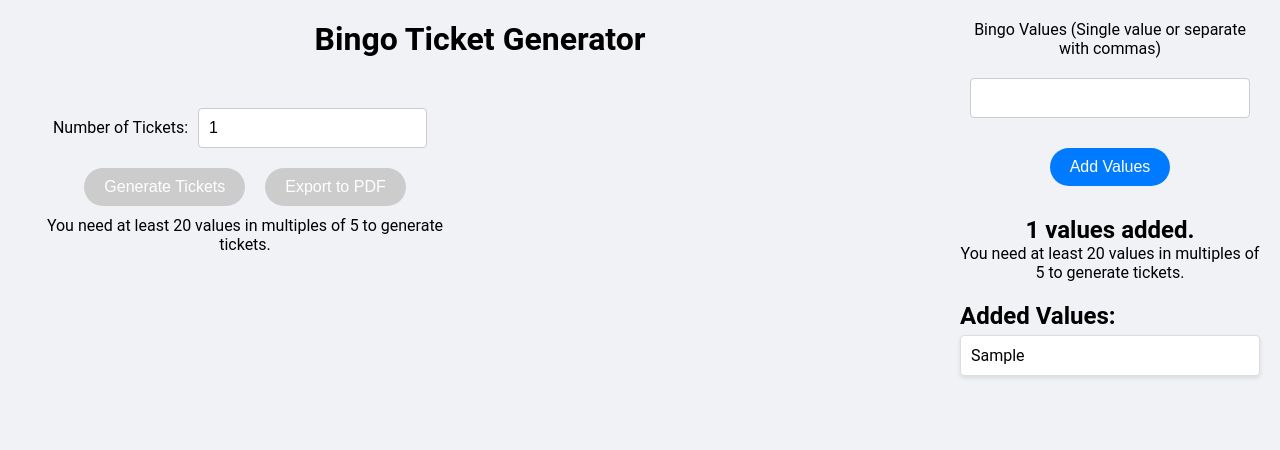
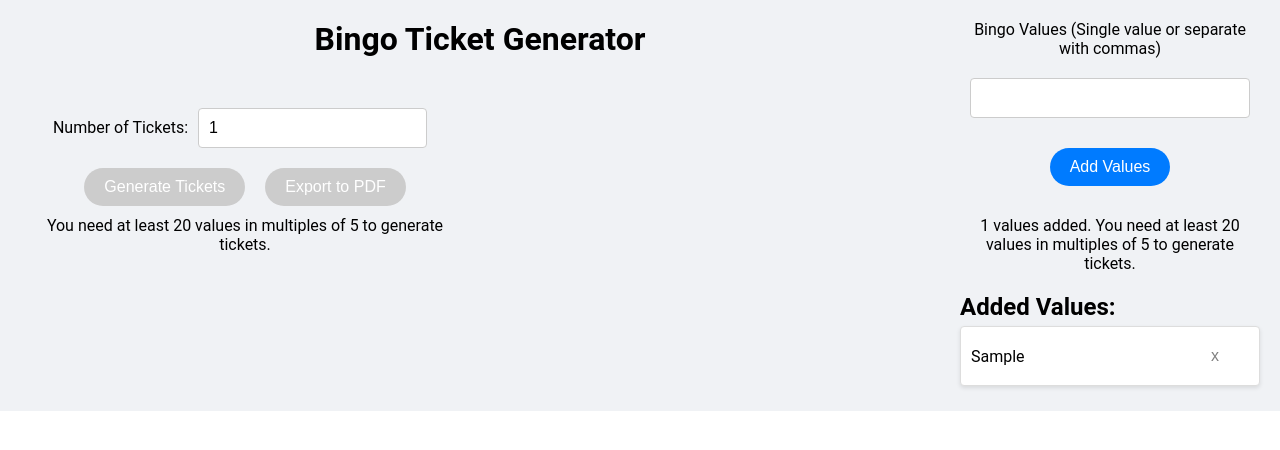
Before and after one commit to OlekOlaisen/Bingo-Ticket-Generator, a React (Vite) app in the folder bingo/: page / in a window 1280 px wide. Both pictures are taken after typing "Sample" into the empty fields and a click on the button "Add Values". Shown: the top 450 px of the page. Built offline with nearby package versions, Linux system fonts and the light colour scheme.

Commit message:
added restrictions to export

```diff
--- a/bingo/src/App.css
+++ b/bingo/src/App.css
@@ -12,7 +12,7 @@
   display: flex;
   justify-content: center;
   align-items: flex-start;
-  height: 100dvh;
+  height: 100%;
 }
 
 .main-content {
@@ -57,7 +57,7 @@ button {
   transition: background-color 0.3s ease, box-shadow 0.3s ease;
 }
 
-button:hover {
+button:hover(:not(.delete-button)) {
   background-color: #0056b3;
   box-shadow: 0px 4px 6px rgba(0, 0, 0, 0.1);
 }
@@ -80,10 +80,25 @@ button:disabled {
 .values-list li {
   background: #fff;
   margin: 5px 0;
-  padding: 10px;
+  display: flex;
+  justify-content: space-between;
+  align-items: center;
+  padding: 0 10px;
   border: 1px solid #ddd;
   border-radius: 4px;
   box-shadow: 0px 2px 4px rgba(0, 0, 0, 0.1);
+}
+
+.delete-button {
+  background: none;
+  color: grey;
+  border: none;
+  cursor: pointer;
+  font-size: 16px;
+}
+
+.delete-button:hover {
+  color: red;
 }
 
 .tickets {
--- a/bingo/src/App.tsx
+++ b/bingo/src/App.tsx
@@ -10,34 +10,42 @@ const App: React.FC = () => {
     const uniqueNewValues = newValues.filter(
       (value) => !values.includes(value)
     );
-    setValues([...values, ...uniqueNewValues]);
+    setValues([...uniqueNewValues, ...values]);
   };
 
-  const isValidValueCount = (count: number) => count % 5 === 0;
+  const deleteValue = (valueToDelete: string) => {
+    setValues(values.filter((value) => value !== valueToDelete));
+  };
 
   return (
     <div className="App">
       <div className="main-content">
         <h1>Bingo Ticket Generator</h1>
 
-
-          <div className="tickets">
-            <BingoTickets values={values} />
-          </div>
-
+        <div className="tickets">
+          <BingoTickets values={values} />
+        </div>
       </div>
 
       <div className="sidebar">
         <BingoValueForm onAddValue={addValue} />
-        <h2>{values.length} values added.</h2>
         <p>
-          You need at least 20 values in multiples of 5 to generate tickets.
+          {values.length} values added. You need at least 20 values in multiples
+          of 5 to generate tickets.
         </p>
         <div className="values-list">
           <h2>Added Values:</h2>
           <ul>
             {values.map((value, index) => (
-              <li key={index}>{value}</li>
+              <li key={index}>
+                {value}
+                <button
+                  onClick={() => deleteValue(value)}
+                  className="delete-button"
+                >
+                  x
+                </button>
+              </li>
             ))}
           </ul>
         </div>
--- a/bingo/src/BingoTickets.tsx
+++ b/bingo/src/BingoTickets.tsx
@@ -113,7 +113,7 @@ const BingoTickets: React.FC<BingoTicketsProps> = ({ values }) => {
       >
         Generate Tickets
       </button>
-      <button onClick={exportToPDF} disabled={tickets.length === 0}>
+      <button onClick={exportToPDF} disabled={values.length < 20 || values.length % 5 !== 0}>
         Export to PDF
       </button>
       {values.length < 20 || values.length % 5 !== 0 ? (
```
